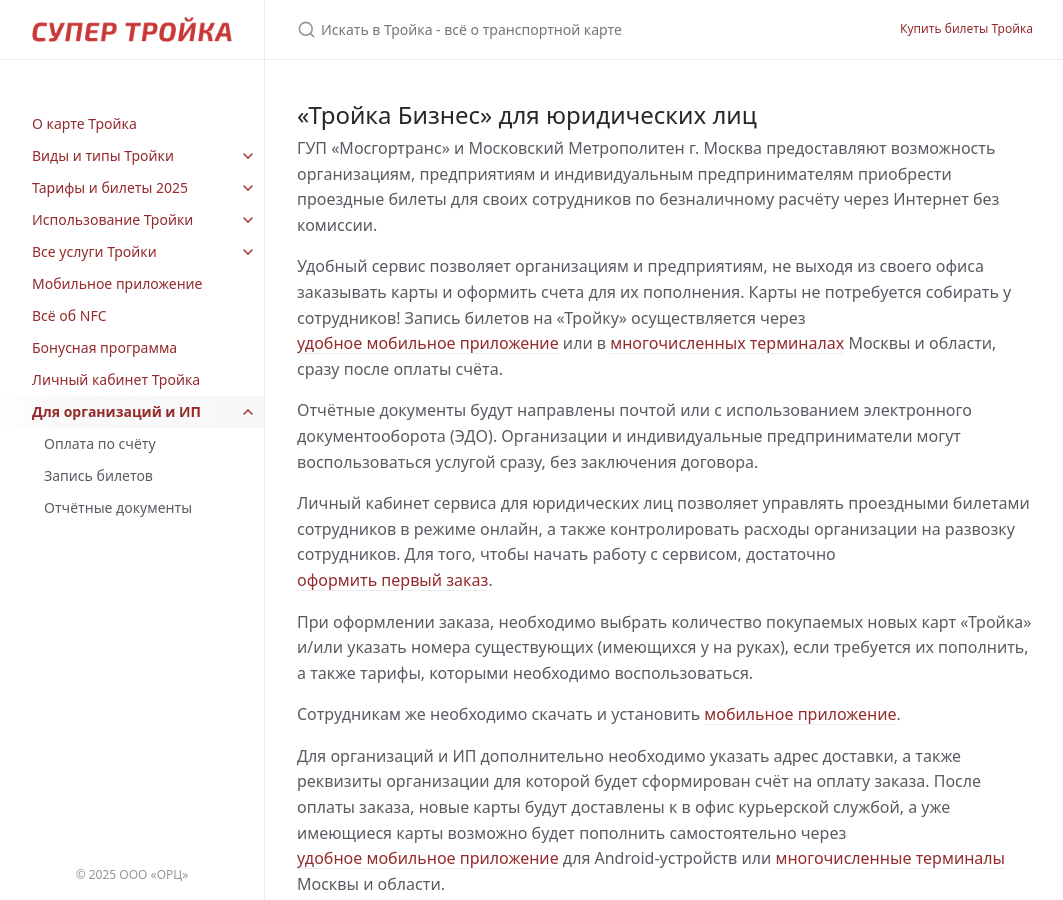
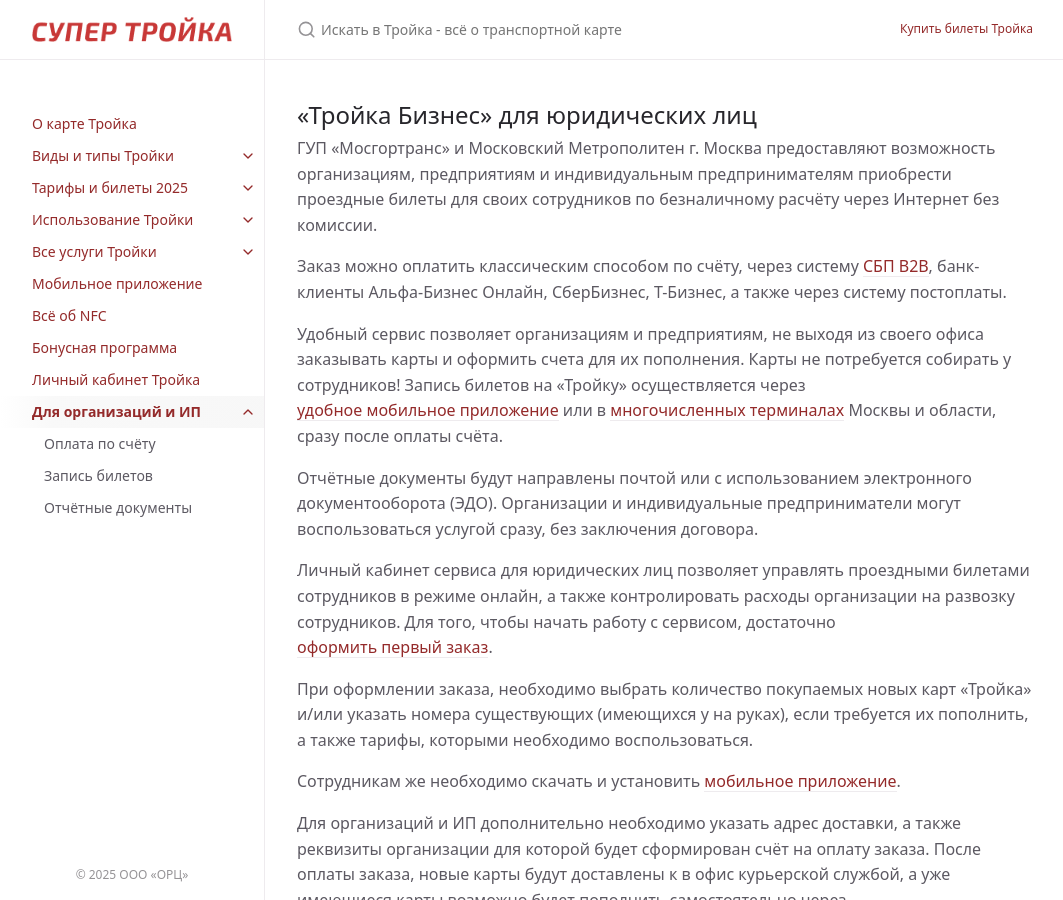
Before and after one commit to InvoiceBox/wiki.supertroika.ru, a Jekyll site: the page built from troika/business/business.md, in a window 1280 px wide and 900 px high. Shown: the whole window, without its empty margins (107-1170 px from the left). Built offline with Jekyll 4.4.1, drawn with Linux system fonts in a browser that asks for light colours; comment, search, counter and statistics services are not loaded.

Commit message:
Add links

```diff
--- a/troika/business/business.md
+++ b/troika/business/business.md
@@ -12,6 +12,9 @@ date: 2022-05-05 15:21:00 +0300
 ГУП «Мосгортранс» и Московский Метрополитен г. Москва предоставляют возможность организациям,
 предприятиям и индивидуальным предпринимателям приобрести проездные билеты для своих сотрудников
 по безналичному расчёту через Интернет без комиссии.
+
+Заказ можно оплатить классическим способом по счёту, через систему [СБП B2B](https://www.invoicebox.ru/ru/products/sbp-b2b),
+банк-клиенты Альфа-Бизнес Онлайн, СберБизнес, Т-Бизнес, а также через систему постоплаты.
 
 Удобный сервис позволяет организациям и предприятиям, не выходя из своего офиса заказывать карты
 и оформить счета для их пополнения. Карты не потребуется собирать у сотрудников! Запись билетов
```
Also changed, not shown: other parts of troika/business/business.md (+1 -1 lines).
